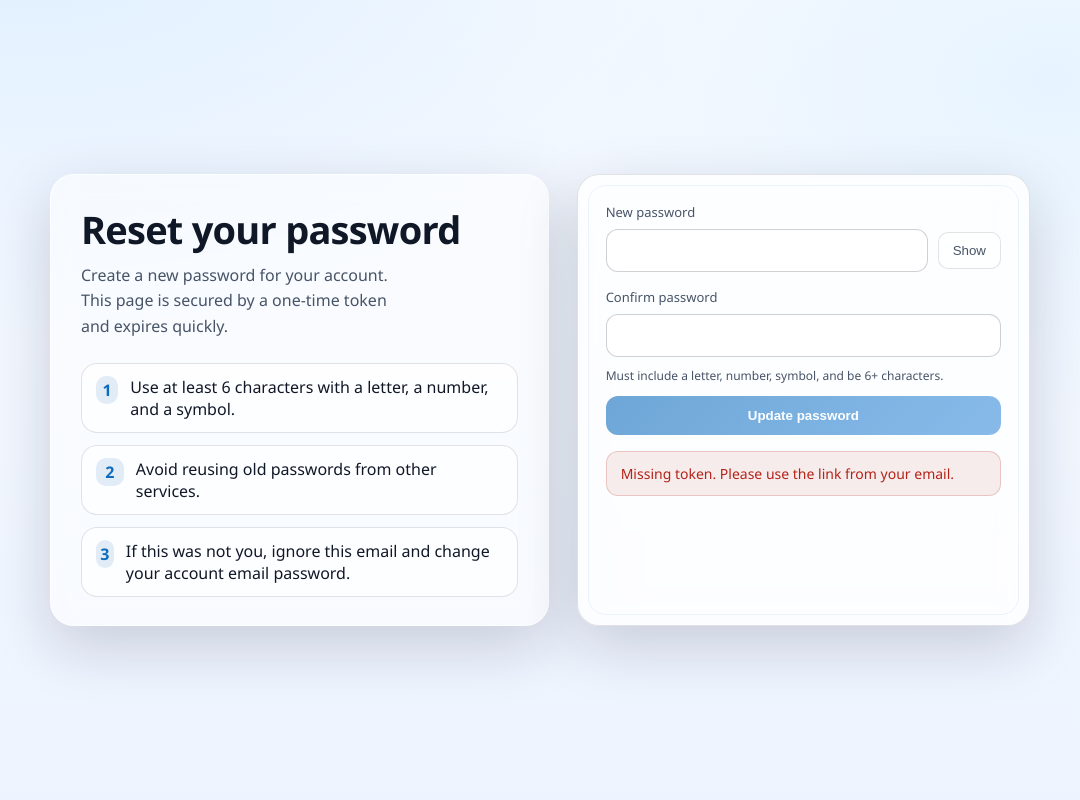
After one commit to tolgaakcaoglu/auth_service, a Python web app: template app/templates/reset_password.html in a window 1280 px wide. The commit adds this page. Shown: the whole page, without its empty margins (100-1180 px from the left). Run offline with Jinja, Linux system fonts and the light colour scheme; the template is opened without the code that fills it, so the values that code supplies are empty.

Commit message:
e-posta sifirlama arayuzu eklendi

```diff
--- a/app/config.py
+++ b/app/config.py
@@ -14,13 +14,13 @@ class Settings(BaseSettings):
     smtp_password: str | None = None
     smtp_from_name: str = "Auth Service"
     smtp_from_email: str | None = None
-    app_base_url: str = "http://localhost:8000"
+    app_base_url: str = "http://localhost:8050"
     register_rate_limit: str = "5/10 minute"
     token_rate_limit: str = "10/5 minute"
     log_file: str = "app.log"
     admin_user: str = "admin"
     admin_password: str = "admin"
-
+    root_path: str = "/auth"
     model_config = SettingsConfigDict(env_file=".env")
 
 
--- a/app/email.py
+++ b/app/email.py
@@ -22,7 +22,7 @@ def send_email(to_email: str, subject: str, body: str) -> None:
 
 
 def build_verification_email(token: str) -> tuple[str, str]:
-    link = f"{settings.app_base_url}/verify-email?token={token}"
+    link = f"{settings.app_base_url}{settings.root_path}/verify-email?token={token}"
     subject = "Verify your email"
     body = (
         "Please verify your email by clicking the link below:\n\n"
@@ -33,7 +33,7 @@ def build_verification_email(token: str) -> tuple[str, str]:
 
 
 def build_password_reset_email(token: str) -> tuple[str, str]:
-    link = f"{settings.app_base_url}/reset-password?token={token}"
+    link = f"{settings.app_base_url}{settings.root_path}/password/reset?token={token}"
     subject = "Reset your password"
     body = (
         "You can reset your password using the link below:\n\n"
--- a/app/templates/base.html
+++ b/app/templates/base.html
@@ -19,5 +19,5 @@
   <main class="container">
     {% block content %}{% endblock %}
   </main>
-</body>
+</body>tolgaswap1@gmail.com
 </html>
--- /dev/null
+++ b/app/templates/reset_password.html
@@ -0,0 +1,386 @@
+<!DOCTYPE html>
+<html lang="en">
+  <head>
+    <meta charset="utf-8" />
+    <meta name="viewport" content="width=device-width, initial-scale=1" />
+    <title>Reset Password</title>
+    <style>
+      :root {
+        --bg: #f5f9ff;
+        --bg-2: #eef4ff;
+        --ink: #101828;
+        --muted: #475467;
+        --card: rgba(255, 255, 255, 0.82);
+        --stroke: rgba(16, 24, 40, 0.12);
+        --accent: #0f6cbd;
+        --accent-2: #3a8ddb;
+        --success: #107c10;
+        --danger: #b42318;
+        --shadow: 0 20px 60px rgba(15, 23, 42, 0.18);
+      }
+
+      * {
+        box-sizing: border-box;
+      }
+
+      body {
+        margin: 0;
+        font-family: "Segoe UI", "SegoeUI", "Segoe UI Variable", "Helvetica Neue", Arial, sans-serif;
+        color: var(--ink);
+        background: radial-gradient(1200px 700px at 10% -10%, #dfefff 0%, transparent 60%),
+          radial-gradient(900px 600px at 90% 10%, #e7f4ff 0%, transparent 55%),
+          linear-gradient(180deg, var(--bg), var(--bg-2));
+        min-height: 100vh;
+        display: flex;
+        align-items: center;
+        justify-content: center;
+        padding: 32px 16px;
+      }
+
+      .frame {
+        width: min(980px, 100%);
+        display: grid;
+        grid-template-columns: 1.1fr 1fr;
+        gap: 28px;
+        align-items: stretch;
+      }
+
+      .panel {
+        padding: 28px 30px;
+        border-radius: 24px;
+        background: rgba(255, 255, 255, 0.5);
+        border: 1px solid rgba(255, 255, 255, 0.7);
+        box-shadow: var(--shadow);
+        backdrop-filter: blur(12px);
+      }
+
+      .hero h1 {
+        margin: 0 0 8px;
+        font-size: clamp(28px, 4vw, 38px);
+        font-weight: 600;
+        letter-spacing: -0.02em;
+      }
+
+      .hero p {
+        margin: 0 0 24px;
+        color: var(--muted);
+        line-height: 1.6;
+        max-width: 36ch;
+      }
+
+      .tips {
+        display: grid;
+        gap: 12px;
+      }
+
+      .tip {
+        display: flex;
+        gap: 12px;
+        padding: 12px 14px;
+        border-radius: 16px;
+        background: rgba(255, 255, 255, 0.72);
+        border: 1px solid var(--stroke);
+      }
+
+      .tip span {
+        display: inline-flex;
+        width: 28px;
+        height: 28px;
+        border-radius: 10px;
+        align-items: center;
+        justify-content: center;
+        background: rgba(15, 108, 189, 0.12);
+        color: var(--accent);
+        font-weight: 600;
+      }
+
+      .card {
+        padding: 28px;
+        border-radius: 22px;
+        background: var(--card);
+        border: 1px solid var(--stroke);
+        box-shadow: var(--shadow);
+        backdrop-filter: blur(14px);
+        position: relative;
+      }
+
+      .card::after {
+        content: "";
+        position: absolute;
+        inset: 10px;
+        border-radius: 18px;
+        border: 1px solid rgba(15, 108, 189, 0.08);
+        pointer-events: none;
+      }
+
+      .field {
+        display: grid;
+        gap: 8px;
+        margin-bottom: 16px;
+      }
+
+      label {
+        font-size: 13px;
+        color: var(--muted);
+      }
+
+      input {
+        width: 100%;
+        padding: 12px 14px;
+        border-radius: 12px;
+        border: 1px solid rgba(16, 24, 40, 0.2);
+        background: #fff;
+        font-size: 15px;
+        outline: none;
+        transition: border 0.2s ease, box-shadow 0.2s ease;
+      }
+
+      input:focus {
+        border-color: var(--accent);
+        box-shadow: 0 0 0 3px rgba(15, 108, 189, 0.2);
+      }
+
+      .row {
+        display: flex;
+        gap: 10px;
+        align-items: center;
+      }
+
+      .ghost {
+        border: 1px solid var(--stroke);
+        background: rgba(255, 255, 255, 0.7);
+        color: var(--muted);
+        padding: 10px 14px;
+        border-radius: 10px;
+        cursor: pointer;
+      }
+
+      .actions {
+        margin-top: 10px;
+        display: flex;
+        gap: 12px;
+      }
+
+      .primary {
+        background: linear-gradient(135deg, var(--accent), var(--accent-2));
+        color: #fff;
+        border: none;
+        padding: 12px 16px;
+        border-radius: 12px;
+        font-weight: 600;
+        cursor: pointer;
+        flex: 1;
+      }
+
+      .primary:disabled {
+        opacity: 0.6;
+        cursor: not-allowed;
+      }
+
+      .helper {
+        font-size: 12px;
+        color: var(--muted);
+        margin-top: -6px;
+        margin-bottom: 12px;
+      }
+
+      .status {
+        margin-top: 16px;
+        padding: 12px 14px;
+        border-radius: 12px;
+        font-size: 14px;
+        display: none;
+      }
+
+      .status.success {
+        display: block;
+        background: rgba(16, 124, 16, 0.12);
+        color: var(--success);
+        border: 1px solid rgba(16, 124, 16, 0.2);
+      }
+
+      .status.error {
+        display: block;
+        background: rgba(180, 35, 24, 0.08);
+        color: var(--danger);
+        border: 1px solid rgba(180, 35, 24, 0.2);
+      }
+
+      .fade {
+        animation: fadeUp 0.6s ease both;
+      }
+
+      .delay-1 {
+        animation-delay: 0.08s;
+      }
+
+      .delay-2 {
+        animation-delay: 0.16s;
+      }
+
+      .delay-3 {
+        animation-delay: 0.24s;
+      }
+
+      @keyframes fadeUp {
+        from {
+          opacity: 0;
+          transform: translateY(10px);
+        }
+        to {
+          opacity: 1;
+          transform: translateY(0);
+        }
+      }
+
+      @media (max-width: 880px) {
+        .frame {
+          grid-template-columns: 1fr;
+        }
+
+        .panel {
+          order: 2;
+        }
+      }
+    </style>
+  </head>
+  <body>
+    <div class="frame">
+      <section class="panel hero fade">
+        <h1>Reset your password</h1>
+        <p>
+          Create a new password for your account. This page is secured by a one-time token and
+          expires quickly.
+        </p>
+        <div class="tips">
+          <div class="tip delay-1 fade">
+            <span>1</span>
+            <div>
+              Use at least 6 characters with a letter, a number, and a symbol.
+            </div>
+          </div>
+          <div class="tip delay-2 fade">
+            <span>2</span>
+            <div>
+              Avoid reusing old passwords from other services.
+            </div>
+          </div>
+          <div class="tip delay-3 fade">
+            <span>3</span>
+            <div>
+              If this was not you, ignore this email and change your account email password.
+            </div>
+          </div>
+        </div>
+      </section>
+
+      <section class="card fade delay-1">
+        <form id="reset-form">
+          <input type="hidden" id="token" name="token" value="{{ token or '' }}" />
+          <div class="field">
+            <label for="password">New password</label>
+            <div class="row">
+              <input id="password" name="password" type="password" autocomplete="new-password" />
+              <button type="button" class="ghost" id="toggle">Show</button>
+            </div>
+          </div>
+          <div class="field">
+            <label for="confirm">Confirm password</label>
+            <input id="confirm" name="confirm" type="password" autocomplete="new-password" />
+          </div>
+          <div class="helper">Must include a letter, number, symbol, and be 6+ characters.</div>
+          <div class="actions">
+            <button class="primary" id="submit" type="submit">Update password</button>
+          </div>
+          <div class="status" id="status" role="status" aria-live="polite"></div>
+        </form>
+      </section>
+    </div>
+
+    <script>
+      const statusEl = document.getElementById("status");
+      const submitBtn = document.getElementById("submit");
+      const toggleBtn = document.getElementById("toggle");
+      const passwordEl = document.getElementById("password");
+      const confirmEl = document.getElementById("confirm");
+      const tokenEl = document.getElementById("token");
+      const rootPath = "{{ request.scope.root_path or '' }}";
+
+      function setStatus(message, type) {
+        statusEl.textContent = message;
+        statusEl.className = "status " + type;
+      }
+
+      function setDisabled(isDisabled) {
+        submitBtn.disabled = isDisabled;
+        passwordEl.disabled = isDisabled;
+        confirmEl.disabled = isDisabled;
+      }
+
+      const urlToken = new URLSearchParams(window.location.search).get("token");
+      if (urlToken) {
+        tokenEl.value = urlToken;
+      }
+
+      if (!tokenEl.value) {
+        setStatus("Missing token. Please use the link from your email.", "error");
+        setDisabled(true);
+      }
+
+      toggleBtn.addEventListener("click", () => {
+        const isHidden = passwordEl.type === "password";
+        passwordEl.type = isHidden ? "text" : "password";
+        confirmEl.type = isHidden ? "text" : "password";
+        toggleBtn.textContent = isHidden ? "Hide" : "Show";
+      });
+
+      document.getElementById("reset-form").addEventListener("submit", async (event) => {
+        event.preventDefault();
+        setStatus("", "");
+
+        const token = tokenEl.value.trim();
+        const password = passwordEl.value.trim();
+        const confirm = confirmEl.value.trim();
+
+        if (!token) {
+          setStatus("Token missing. Please use the reset link again.", "error");
+          return;
+        }
+        if (password !== confirm) {
+          setStatus("Passwords do not match.", "error");
+          return;
+        }
+        if (password.length < 6) {
+          setStatus("Password is too short.", "error");
+          return;
+        }
+
+        submitBtn.textContent = "Updating...";
+        submitBtn.disabled = true;
+
+        try {
+          const response = await fetch(rootPath + "/password/reset", {
+            method: "POST",
+            headers: { "Content-Type": "application/json" },
+            body: JSON.stringify({ token, password }),
+          });
+
+          const payload = await response.json().catch(() => ({}));
+          if (!response.ok) {
+            setStatus(payload.detail || "Could not reset password.", "error");
+            submitBtn.textContent = "Update password";
+            submitBtn.disabled = false;
+            return;
+          }
+
+          setStatus("Password updated successfully. You can close this window.", "success");
+          setDisabled(true);
+        } catch (err) {
+          setStatus("Network error. Please try again.", "error");
+          submitBtn.textContent = "Update password";
+          submitBtn.disabled = false;
+        }
+      });
+    </script>
+  </body>
+</html>
--- a/docker-compose.yml
+++ b/docker-compose.yml
@@ -48,7 +48,6 @@ services:
       - .env.dev
     environment:
       DATABASE_URL: postgresql://postgres:password@db_dev:5432/auth_db_dev
-      APP_BASE_URL: http://localhost:8050
     ports:
       - "8050:8050"
     command: >
@@ -66,7 +65,6 @@ services:
       - .env.prod
     environment:
       DATABASE_URL: postgresql://postgres:password@db_prod:5432/auth_db_prod
-      APP_BASE_URL: http://localhost:8050
     expose:
       - "8050"
     command: >
```
Also changed, not shown: app/api/v1/auth.py (+11 -0 lines), app/service_auth.py (+6 -1 lines).
